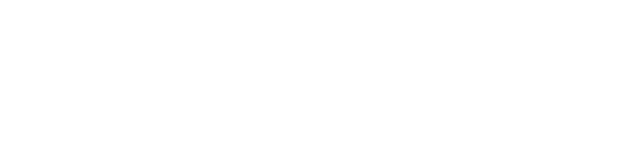
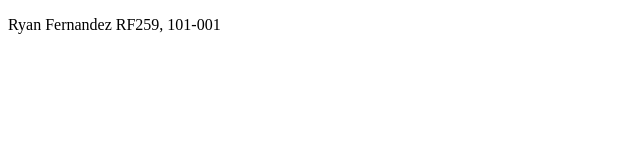
Before and after one commit to RyaF259/WEB-HTMl, a plain HTML site: page RF259.html in a window 1280 px wide. Shown: the whole page, without its empty margins (0-640 px from the left). Drawn offline with Linux system fonts and the light colour scheme.

Commit message:
Update RF259.html

```diff
--- a/RF259.html
+++ b/RF259.html
@@ -2,11 +2,14 @@
 
 <html>
 
-  <head>
 
-  <title> Ryan Fernandez RF259, 101-001</title>
 
-  </head>
+  <body>
+
+  <p> Ryan Fernandez RF259, 101-001 </p>
+
+
+  </body>
 
 
 </html>
```
